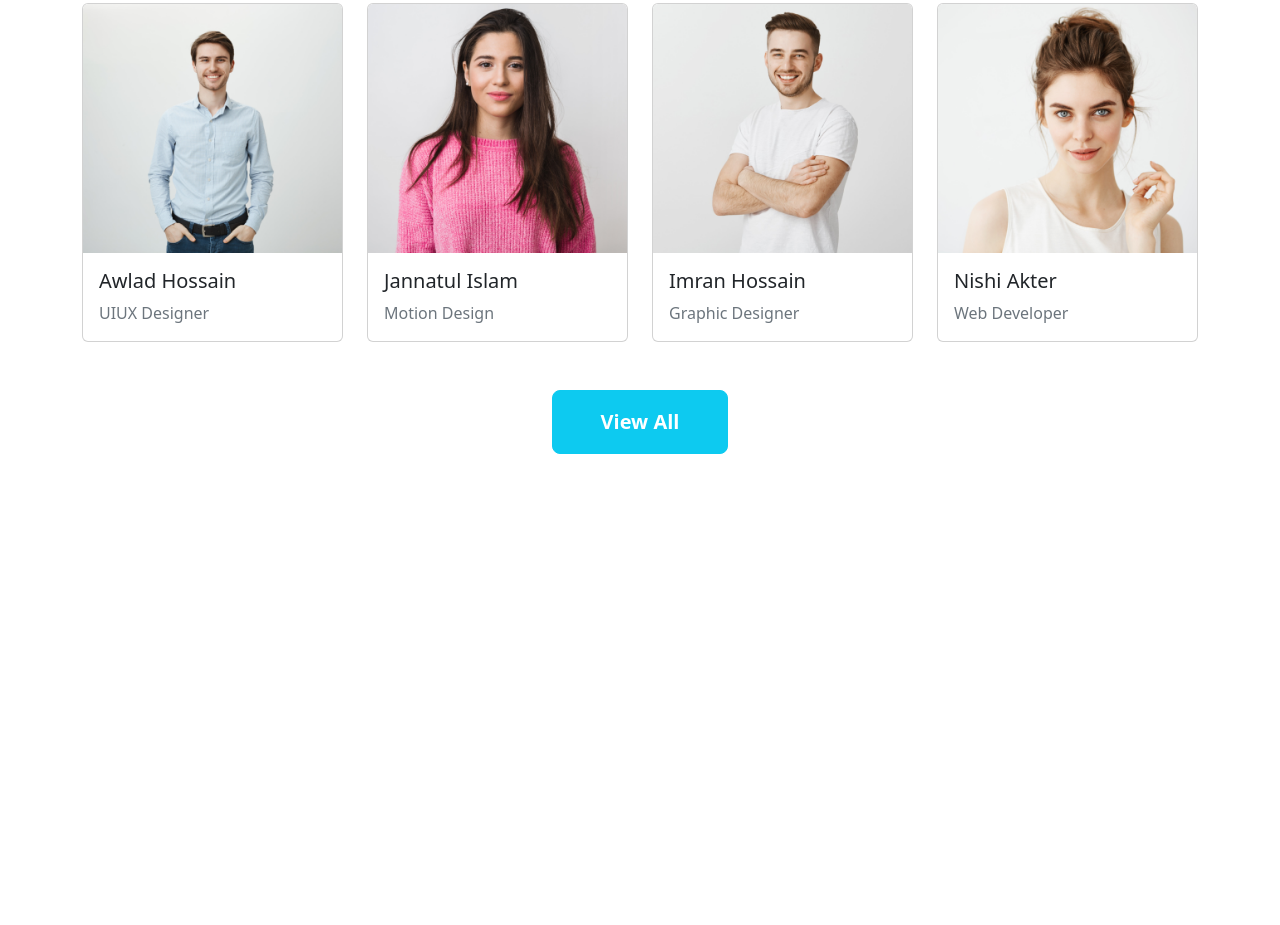
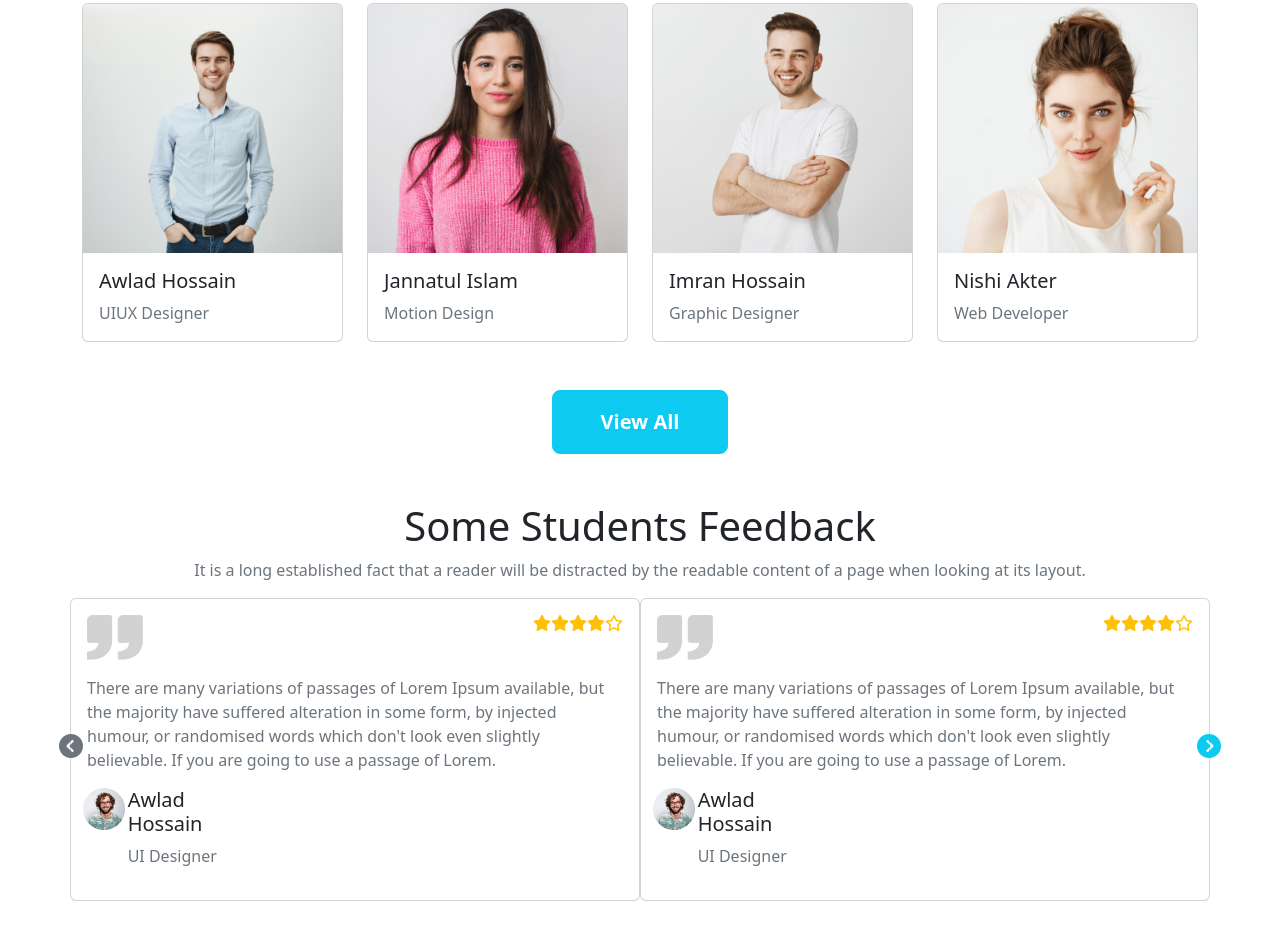
Before and after one commit to AsmI1294/EdTech, a plain HTML site: page index.html in a window 1280 px wide. Shown: the part 2562-3487 px from the top of the page. Before the commit the page ends 3064 px from the top, so only its background shows below. Drawn offline with nearby package versions, Linux system fonts and the light colour scheme.

Commit message:
feedback done

```diff
--- a/index.html
+++ b/index.html
@@ -11,6 +11,10 @@
       crossorigin="anonymous"
     />
     <link rel="stylesheet" href="style.css" />
+    <script
+      src="https://kit.fontawesome.com/3f62ac139c.js"
+      crossorigin="anonymous"
+    ></script>
   </head>
   <body>
     <header class="container">
@@ -309,7 +313,7 @@
               <div class="col-md-4 col-sm-12">
                 <img
                   src="images/working.png"
-                  class="img-fluid rounded-start"
+                  class="img-fluid rounded-start h-100"
                   alt="..."
                 />
               </div>
@@ -494,6 +498,95 @@
           </button>
         </div>
       </section>
+
+      <!--Feedback-->
+      <section class="mb-4">
+        <div class="text-center">
+          <h1>Some Students Feedback</h1>
+          <p class="text-secondary">
+            It is a long established fact that a reader will be distracted by
+            the readable content of a page when looking at its layout.
+          </p>
+        </div>
+        <div>
+          <div class="row row-cols-1 row-cols-lg-2 g-4">
+            <div class="col card rounded-2 p-3 position-relative">
+              <span
+                class="position-absolute top-50 start-0 translate-middle badge text-secondary"
+                ><i class="fa-solid fa-circle-chevron-left h4"></i
+              ></span>
+              <div class="d-flex justify-content-between mb-3">
+                <img src="images/comma.png" alt="..." />
+                <div class="d-flex text-warning">
+                  <i class="fa-solid fa-star"></i>
+                  <i class="fa-solid fa-star"></i>
+                  <i class="fa-solid fa-star"></i>
+                  <i class="fa-solid fa-star"></i>
+                  <i class="fa-regular fa-star"></i>
+                </div>
+              </div>
+              <p class="text-secondary">
+                There are many variations of passages of Lorem Ipsum available,
+                but the majority have suffered alteration in some form, by
+                injected humour, or randomised words which don't look even
+                slightly believable. If you are going to use a passage of Lorem.
+              </p>
+              <div class="row">
+                <div class="col-4 row g-0 ps-2">
+                  <div class="col-3">
+                    <img
+                      src="images/student/student-5.png"
+                      class="my-auto"
+                      alt="..."
+                    />
+                  </div>
+                  <div class="col-9">
+                    <h5>Awlad Hossain</h5>
+                    <p class="text-secondary">UI Designer</p>
+                  </div>
+                </div>
+              </div>
+            </div>
+            <div class="col card rounded-2 p-3 position-relative">
+              <span
+                class="position-absolute top-50 start-100 translate-middle badge text-secondary"
+                ><i class="fa-solid fa-circle-chevron-right h4 text-info"></i
+              ></span>
+              <div class="d-flex justify-content-between mb-3">
+                <img src="images/comma.png" alt="..." />
+                <div class="d-flex text-warning">
+                  <i class="fa-solid fa-star"></i>
+                  <i class="fa-solid fa-star"></i>
+                  <i class="fa-solid fa-star"></i>
+                  <i class="fa-solid fa-star"></i>
+                  <i class="fa-regular fa-star"></i>
+                </div>
+              </div>
+              <p class="text-secondary">
+                There are many variations of passages of Lorem Ipsum available,
+                but the majority have suffered alteration in some form, by
+                injected humour, or randomised words which don't look even
+                slightly believable. If you are going to use a passage of Lorem.
+              </p>
+              <div class="row">
+                <div class="col-4 row g-0 ps-2">
+                  <div class="col-3">
+                    <img
+                      src="images/student/student-5.png"
+                      class="my-auto"
+                      alt="..."
+                    />
+                  </div>
+                  <div class="col-9">
+                    <h5>Awlad Hossain</h5>
+                    <p class="text-secondary">UI Designer</p>
+                  </div>
+                </div>
+              </div>
+            </div>
+          </div>
+        </div>
+      </section>
     </main>
     <script
       src="https://cdn.jsdelivr.net/npm/bootstrap@5.2.0/dist/js/bootstrap.bundle.min.js"
--- a/style.css
+++ b/style.css
@@ -2,4 +2,7 @@
   .widthCus {
     width: 100% !important;
   }
+  .carousel-item img {
+    height: 75vh;
+  }
 }
```
Also changed, not shown: images/cover/cover-2.jpg.
